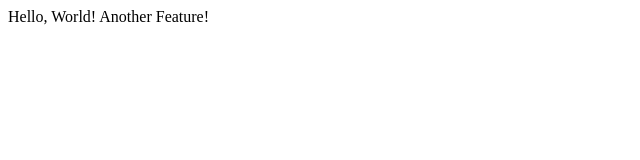
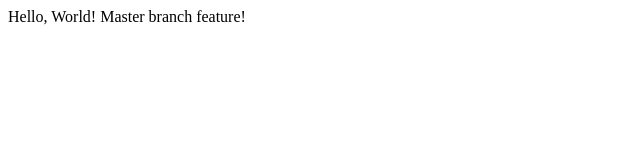
Before and after one commit to Lokesh2779/lecture1, a plain HTML site: page index.html in a window 1280 px wide. Shown: the full height of the page, 0-640 px from the left. Drawn offline with Linux system fonts and the light colour scheme.

Commit message:
Added Master Feature

```diff
--- a/index.html
+++ b/index.html
@@ -3,6 +3,6 @@
     <head><title>Test</title></head>
     <body>
        Hello, World!
-       Another Feature!
+       Master branch feature!
     </body>
 </html>
```
